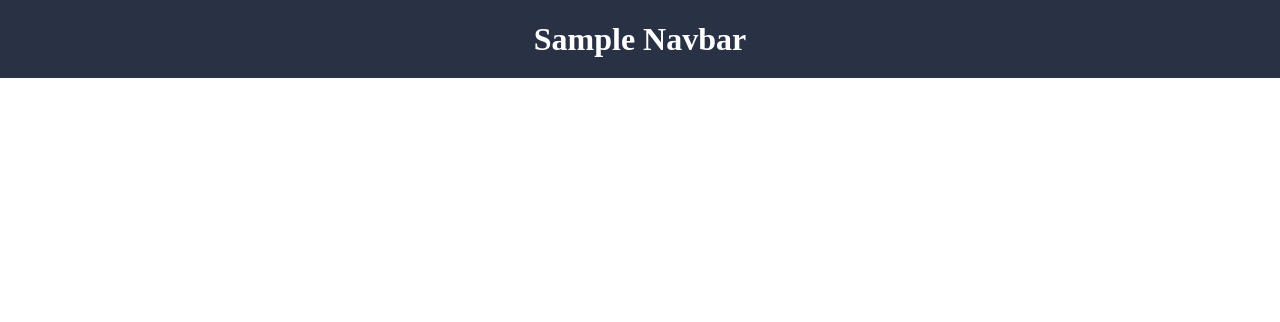
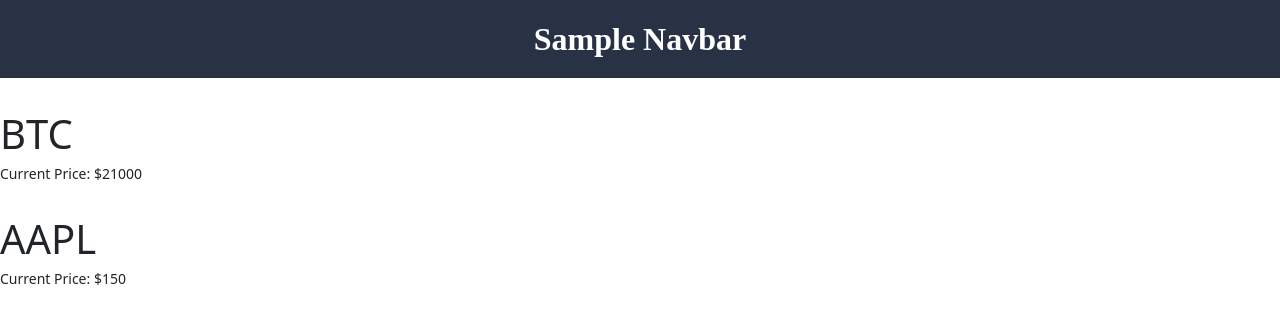
Before and after one commit to elijahquentin/learningReact, a React (Create React App) app in the folder learning-react/: page / in a window 1280 px wide. Shown: the top 322 px of the page. Built offline with nearby package versions, Linux system fonts and the light colour scheme.

Commit message:
Large commit that cleans up files and introduces a basic stock renderer

```diff
--- a/learning-react/src/App.css
+++ /dev/null
@@ -1,38 +0,0 @@
-.App {
-  text-align: center;
-}
-
-.App-logo {
-  height: 40vmin;
-  pointer-events: none;
-}
-
-@media (prefers-reduced-motion: no-preference) {
-  .App-logo {
-    animation: App-logo-spin infinite 20s linear;
-  }
-}
-
-.App-header {
-  background-color: #282c34;
-  min-height: 100vh;
-  display: flex;
-  flex-direction: column;
-  align-items: center;
-  justify-content: center;
-  font-size: calc(10px + 2vmin);
-  color: white;
-}
-
-.App-link {
-  color: #61dafb;
-}
-
-@keyframes App-logo-spin {
-  from {
-    transform: rotate(0deg);
-  }
-  to {
-    transform: rotate(360deg);
-  }
-}
--- a/learning-react/src/App.js
+++ /dev/null
@@ -1,11 +0,0 @@
-import logo from './logo.svg';
-import './App.css';
-import NavigationView from './components/NavigationView'
-
-function App() {
-  return (
-    <NavigationView />
-  );
-}
-
-export default App;
--- /dev/null
+++ b/learning-react/src/App.jsx
@@ -0,0 +1,13 @@
+import NavigationView from './components/NavigationView';
+import StocksView from './components/StocksView';
+
+function App() {
+  return (
+    <div>
+      <NavigationView />
+      <StocksView />
+    </div>
+  );
+}
+
+export default App;
--- a/learning-react/src/components/NavigationView.jsx
+++ b/learning-react/src/components/NavigationView.jsx
@@ -1,5 +1,4 @@
-import React, { useState } from 'react';
-import Bootstrap from 'bootstrap/dist/css/bootstrap.min.css';
+import React from 'react';
 
 function NavigationView() {
   return (
--- /dev/null
+++ b/learning-react/src/components/StockRow.jsx
@@ -0,0 +1,13 @@
+import React, { useState } from 'react';
+import Bootstrap from 'bootstrap/dist/css/bootstrap.min.css';
+
+function StockRow(props) {
+  return (
+    <span className="m-2">
+      <h1>{props.ticker}</h1>
+      <h1 className="small">Current Price: ${props.price}</h1>
+    </span>
+  );
+}
+
+export default StockRow;
--- /dev/null
+++ b/learning-react/src/components/StocksView.jsx
@@ -0,0 +1,16 @@
+import React, { useState } from 'react';
+import StockRow from './StockRow';
+
+function StocksView() {
+  const [stocksList, updateStocksList] = useState([
+    { ticker: 'BTC', price: 21000 },
+    { ticker: 'AAPL', price: 150 },
+  ]);
+
+  return stocksList.map((stock) => (
+    // Below 'key' is necessary for each list item to be unique in the 'props' area of the StockRow file
+    <StockRow ticker={stock.ticker} price={stock.price} key={stock.ticker} />
+  ));
+}
+
+export default StocksView;
--- a/learning-react/src/index.js
+++ b/learning-react/src/index.js
@@ -3,6 +3,7 @@
 import './index.css';
 import App from './App';
 import reportWebVitals from './reportWebVitals';
+import Bootstrap from 'bootstrap/dist/css/bootstrap.min.css';
 
 const root = ReactDOM.createRoot(document.getElementById('root'));
 root.render(
```
Also changed, not shown: learning-react/src/setupTests.js (deleted, +0 -5 lines), learning-react/src/logo.svg (deleted).
